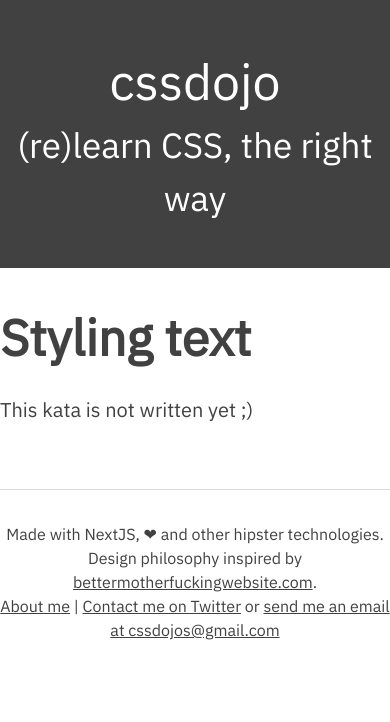
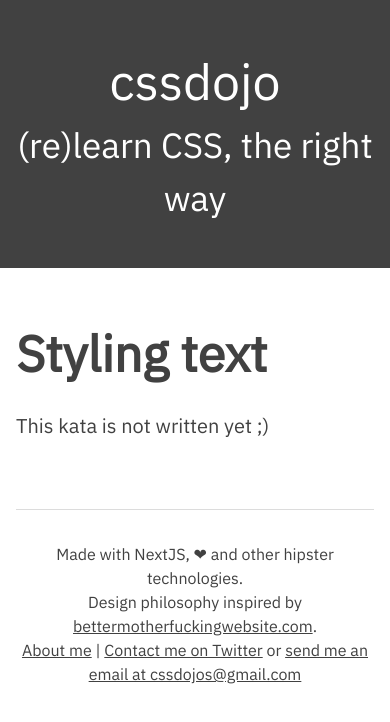
Before and after one commit to AlbericTrancart/cssdojo, a Next.js app: page /learn/basics/styling-text in a window 390 px wide. Shown: the top 722 px of the page. Built offline with nearby package versions, Linux system fonts and the light colour scheme.

Commit message:
Improve responsiveness

```diff
--- a/components/Footer/index.tsx
+++ b/components/Footer/index.tsx
@@ -7,7 +7,8 @@
 
 const Container = styled.footer`
   max-width: ${PAGE_WIDTH};
-  margin: ${getSpacing(4)} auto;
+  margin: 0 auto;
+  padding: 0 ${getSpacing(2)} ${getSpacing(4)} ${getSpacing(2)};
   text-decoration: italic;
   text-align: center;
   ${typography.small}
--- a/components/Header/index.tsx
+++ b/components/Header/index.tsx
@@ -7,7 +7,7 @@
 const Container = styled.header`
   background-color: ${colorPalette.darkGrey};
   color: ${colorPalette.white};
-  padding: ${getSpacing(3)} 0;
+  padding: ${getSpacing(3)} ${getSpacing(2)};
   margin-bottom: ${getSpacing(4)};
 `;
 
--- a/components/Layout/index.ts
+++ b/components/Layout/index.ts
@@ -1,11 +1,15 @@
 import styled from 'styled-components';
-import { getSpacing, typography } from 'stylesheet';
+import { getSpacing, mobileBreakpoint, typography } from 'stylesheet';
 
 export const PAGE_WIDTH = getSpacing(100);
 
 export const PageContainer = styled.main`
   max-width: ${PAGE_WIDTH};
-  margin: ${getSpacing(4)} auto ${getSpacing(8)};
+  margin: ${getSpacing(4)} auto;
+  padding: ${getSpacing(2)};
+  @media (min-width: ${mobileBreakpoint}) {
+    margin-bottom: ${getSpacing(8)};
+  }
 `;
 
 export const Title = styled.h1`
--- a/stylesheet.ts
+++ b/stylesheet.ts
@@ -44,6 +44,8 @@
   `,
 };
 
+export const mobileBreakpoint = '1024px';
+
 export const zIndex = {};
 
 export const borderRadius = '5px';
```
Also changed, not shown: components/Editor/index.tsx (+24 -8 lines).
